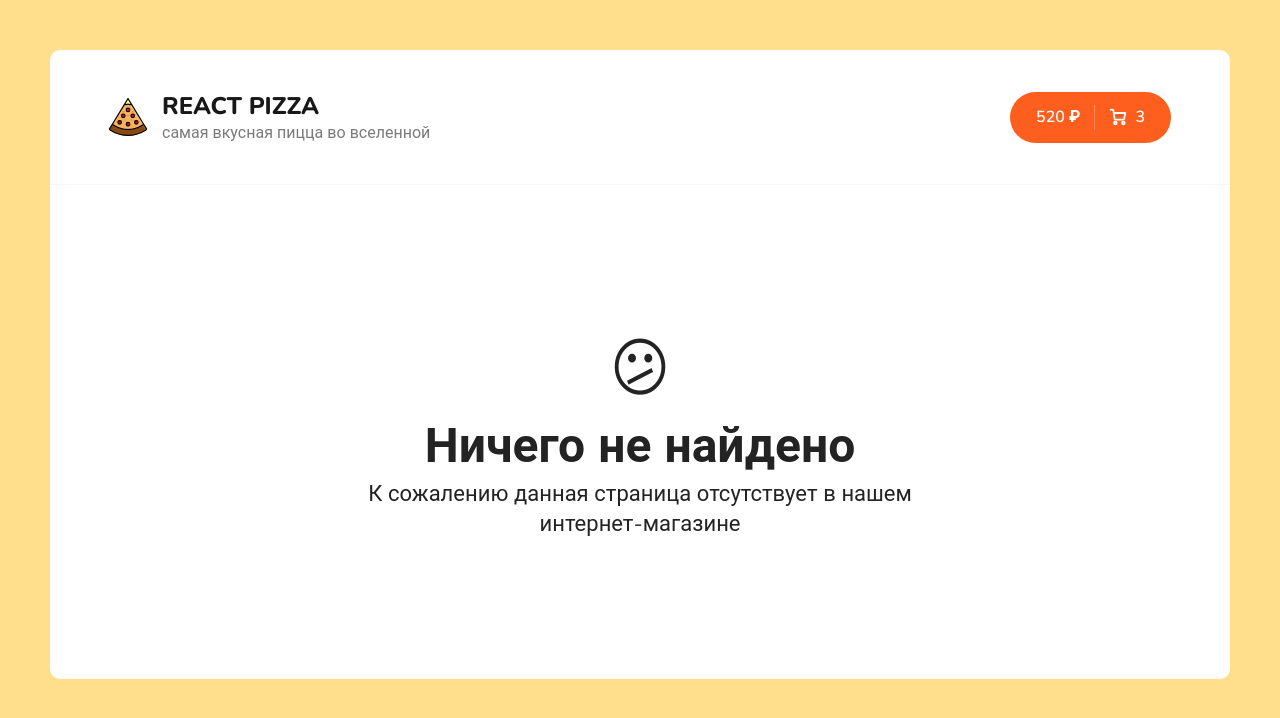
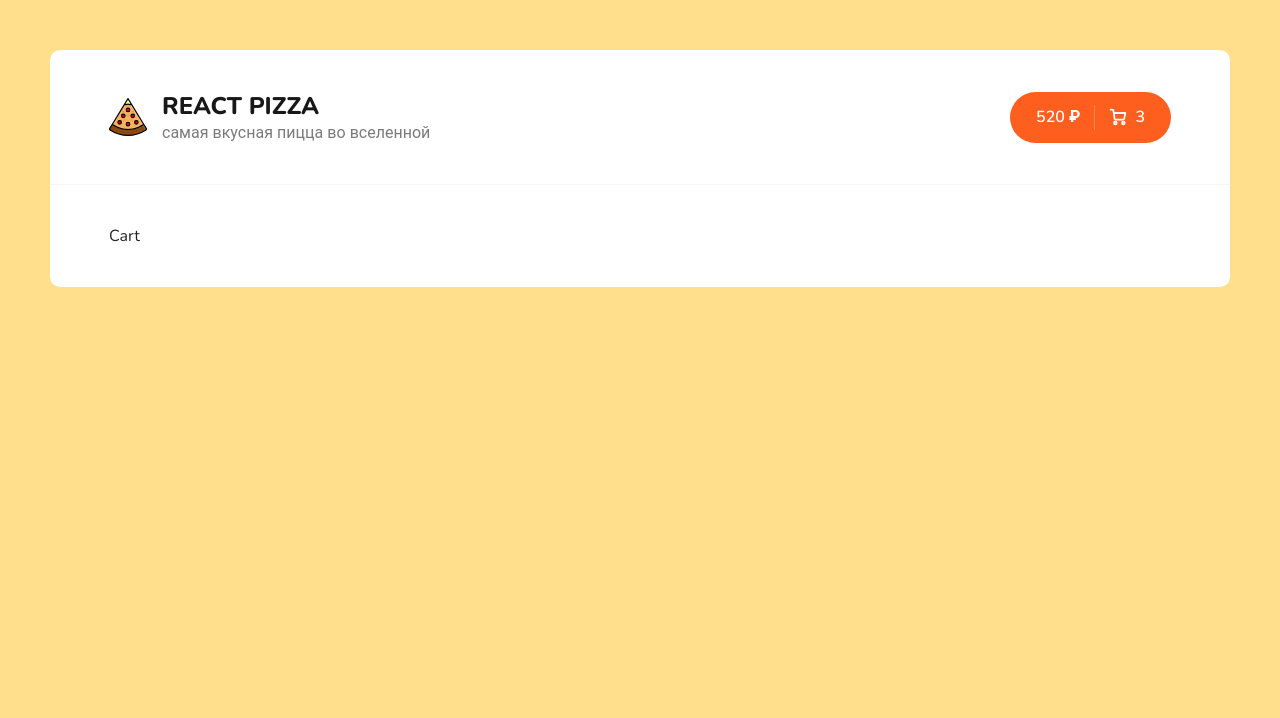
Before and after one commit to EugeneTsalko/react-pizza, a React (Create React App) app: page /cart in a window 1280 px wide. Shown: the top 718 px of the page. Built offline with nearby package versions, Linux system fonts and the light colour scheme.

Commit message:
feat: add cart route

```diff
--- a/src/App.js
+++ b/src/App.js
@@ -1,7 +1,9 @@
 import React from 'react';
+
 import './scss/app.scss';
 import Header from './components/Header';
 import Home from './pages/Home';
+import Cart from './pages/Cart';
 import NotFound from './pages/NotFound';
 import { Route, Routes } from 'react-router-dom';
 
@@ -13,6 +15,7 @@
         <div className="container">
           <Routes>
             <Route path="/" element={<Home />} />
+            <Route path="/cart" element={<Cart />} />
             <Route path="*" element={<NotFound />} />
           </Routes>
         </div>
--- a/src/components/Header.jsx
+++ b/src/components/Header.jsx
@@ -1,10 +1,12 @@
 import React from 'react';
 import logoSvg from '../assets/img/pizza-logo.svg';
+import { Link } from 'react-router-dom';
 
 const Header = () => {
   return (
     <div className="header">
       <div className="container">
+        <Link to="/">
           <div className="header__logo">
             <img width="38" src={logoSvg} alt="Pizza logo" />
             <div>
@@ -12,8 +14,9 @@
               <p>самая вкусная пицца во вселенной</p>
             </div>
           </div>
+        </Link>
         <div className="header__cart">
-          <a href="/cart.html" className="button button--cart">
+          <Link to="/cart" className="button button--cart">
             <span>520 ₽</span>
             <div className="button__delimiter"></div>
             <svg
@@ -45,7 +48,7 @@
               />
             </svg>
             <span>3</span>
-          </a>
+          </Link>
         </div>
       </div>
     </div>
--- a/src/pages/Cart.jsx
+++ b/src/pages/Cart.jsx
@@ -0,0 +1,7 @@
+import React from 'react';
+
+const Cart = () => {
+  return <div>Cart</div>;
+};
+
+export default Cart;
```
Lines whose indentation alone changed are shown as unchanged.
